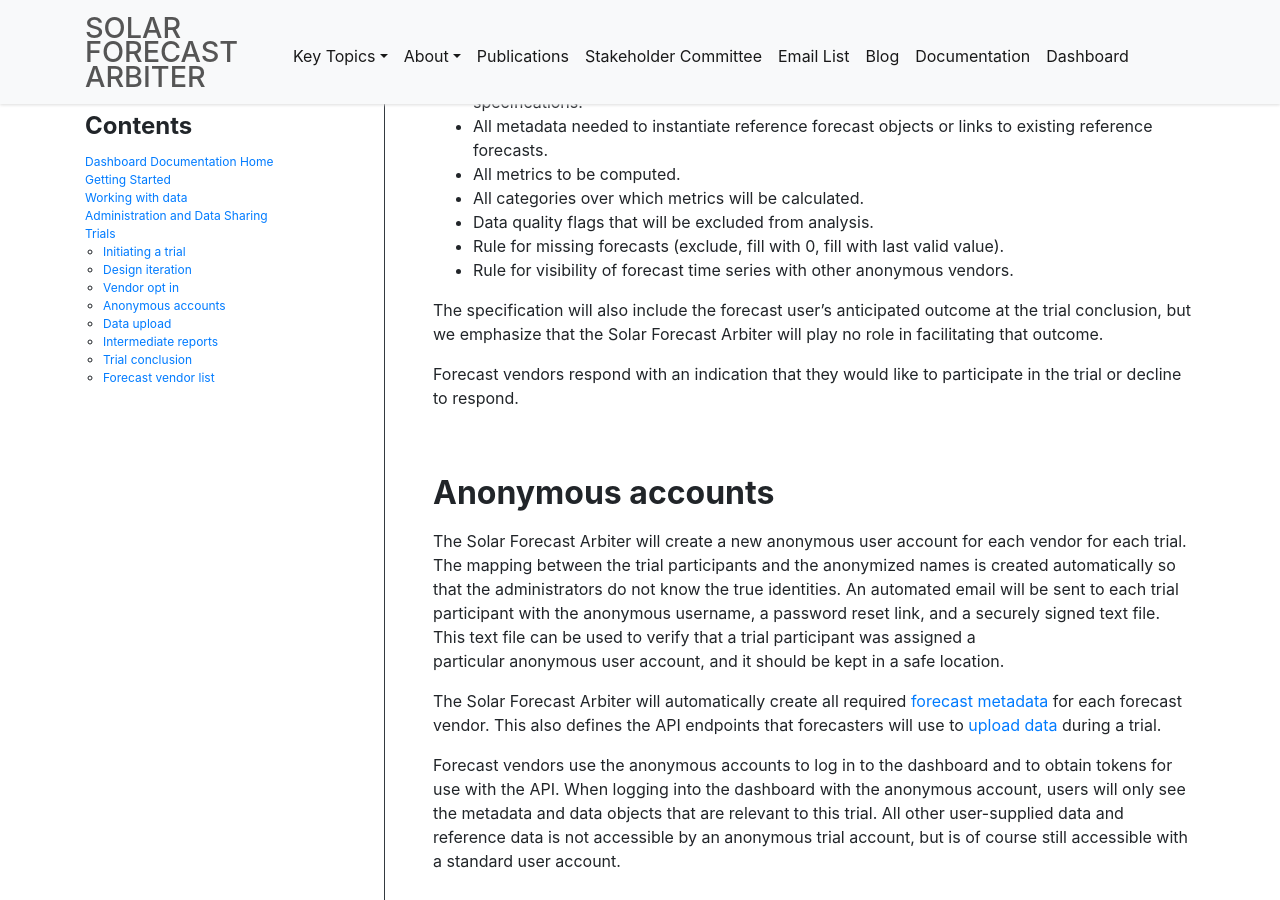
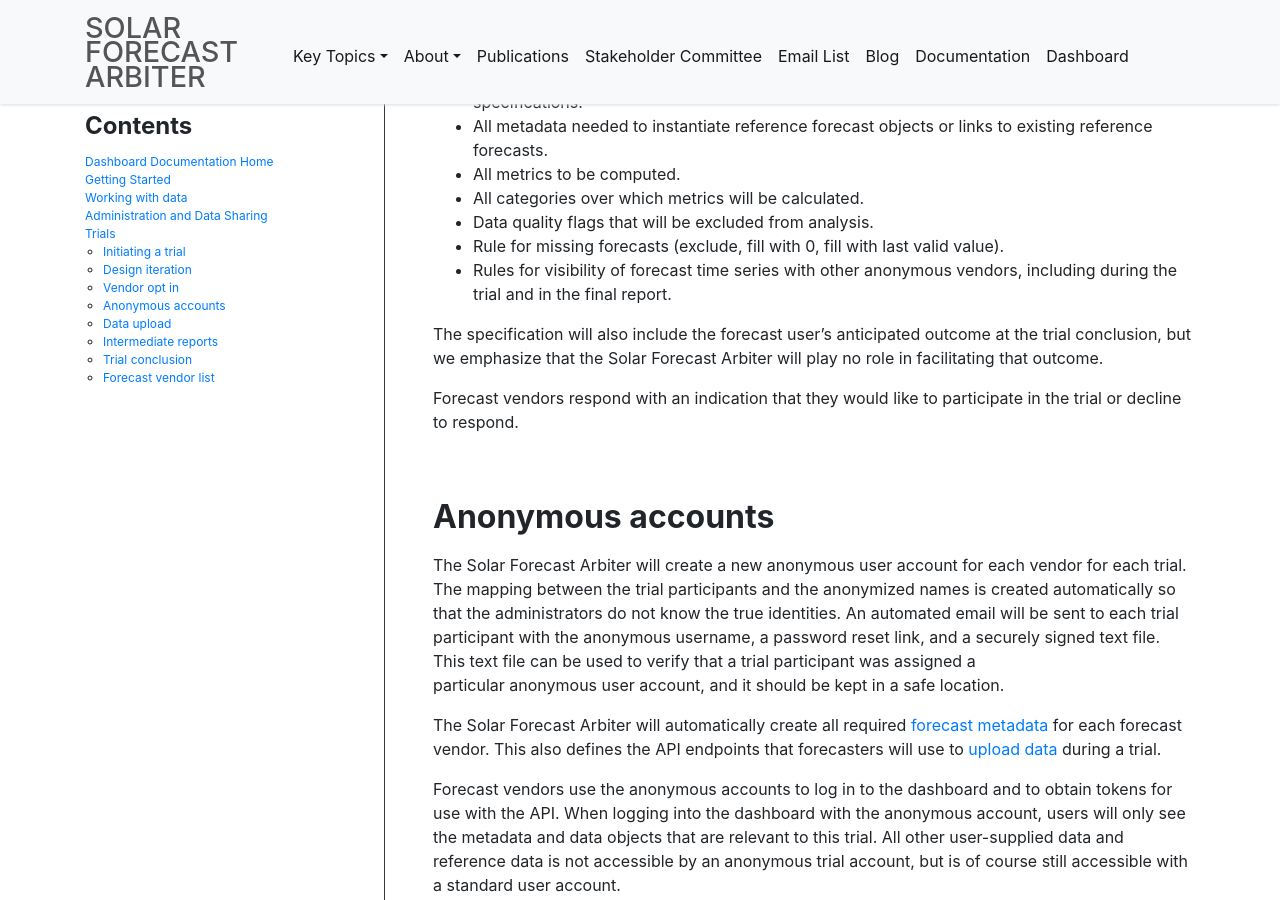
Before and after one commit to SolarArbiter/SolarArbiter.github.io, a Jekyll site: the page built from documentation/dashboard/trials.md, in a window 1280 px wide and 900 px high, scrolled down 1581 px. Built offline with Jekyll 4.4.1, drawn with Linux system fonts in a browser that asks for light colours.

Commit message:
Update documentation/dashboard/trials.md
Co-authored-by: Tony Lorenzo <atlorenzo@email.arizona.edu>

```diff
--- a/documentation/dashboard/trials.md
+++ b/documentation/dashboard/trials.md
@@ -89,7 +89,8 @@
 * All categories over which metrics will be calculated.
 * Data quality flags that will be excluded from analysis.
 * Rule for missing forecasts (exclude, fill with 0, fill with last valid value).
-* Rule for visibility of forecast time series with other anonymous vendors.
+* Rules for visibility of forecast time series with other anonymous vendors, including
+  during the trial and  in the final report.
 
 The specification will also include the forecast user's anticipated outcome at
 the trial conclusion, but we emphasize that the Solar Forecast Arbiter will
```
